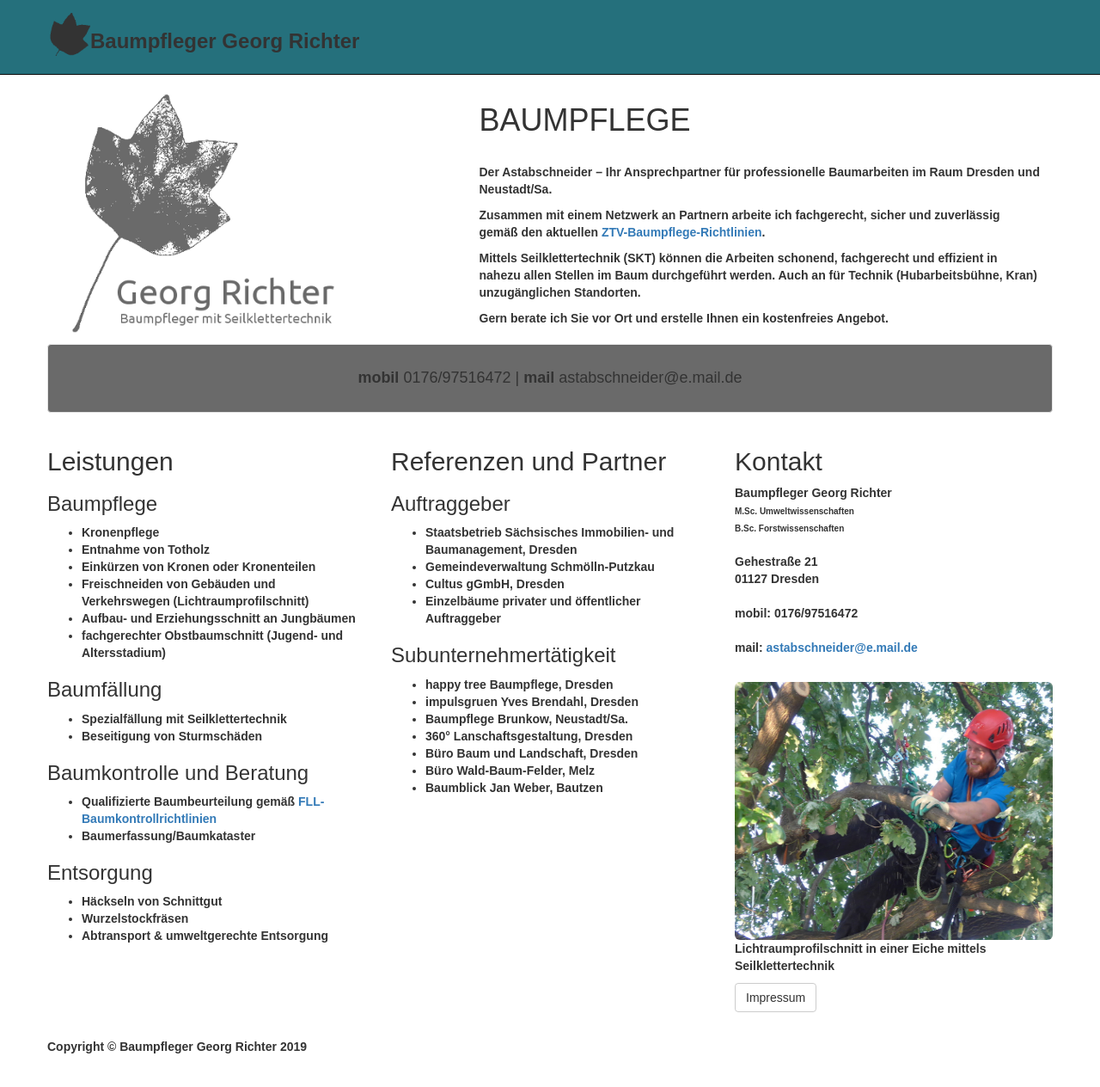
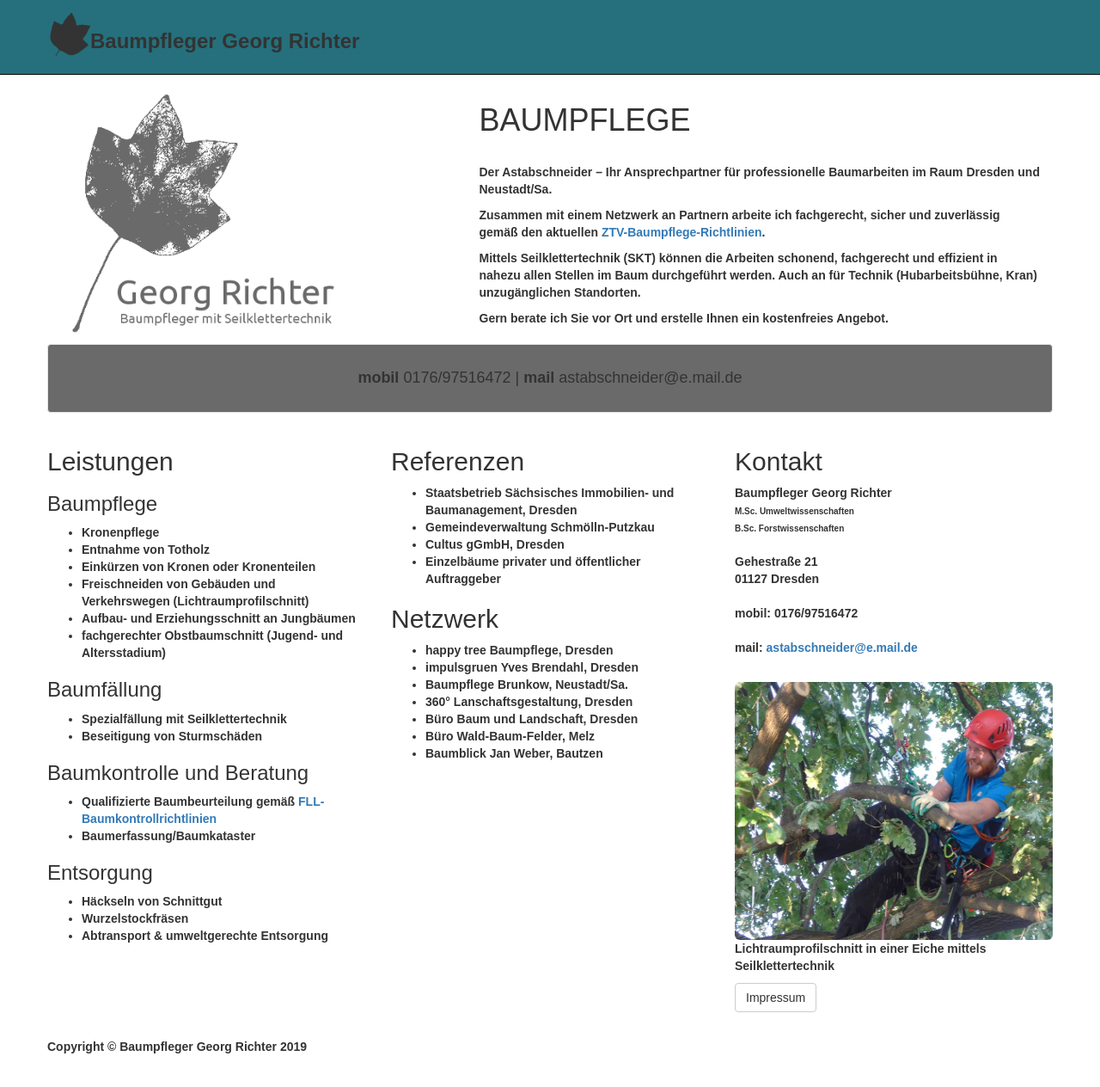
Before and after one commit to astabschneider/astabschneider.github.io, a Jekyll site: the page built from index.html, in a window 1280 px wide and 1267 px high. Shown: the top 1264 px of the window at 86% size. Built offline with Jekyll 4.4.1, drawn with Linux system fonts in a browser that asks for light colours.

Commit message:
updated site

```diff
--- a/index.html
+++ b/index.html
@@ -86,8 +86,8 @@ Gern berate ich Sie vor Ort und erstelle Ihnen ein kostenfreies Angebot.</p>
 </div>
 <!-- /.col-md-4 -->
 <div class="col-md-4">
-  <h2>Referenzen und Partner</h2>
-  <h3>Auftraggeber</h3>
+
+  <h2>Referenzen</h2>
 <ul>
 	<li>Staatsbetrieb Sächsisches Immobilien- und Baumanagement, Dresden</li>
 	<li>Gemeindeverwaltung Schmölln-Putzkau</li>
@@ -96,7 +96,7 @@ Gern berate ich Sie vor Ort und erstelle Ihnen ein kostenfreies Angebot.</p>
 	</ul>
 
 
-	<h3>Subunternehmertätigkeit</h3>
+	<h2>Netzwerk</h2>
 	<ul>
 	<li>happy tree Baumpflege, Dresden</li>
 	<li>impulsgruen Yves Brendahl, Dresden</li>
```
